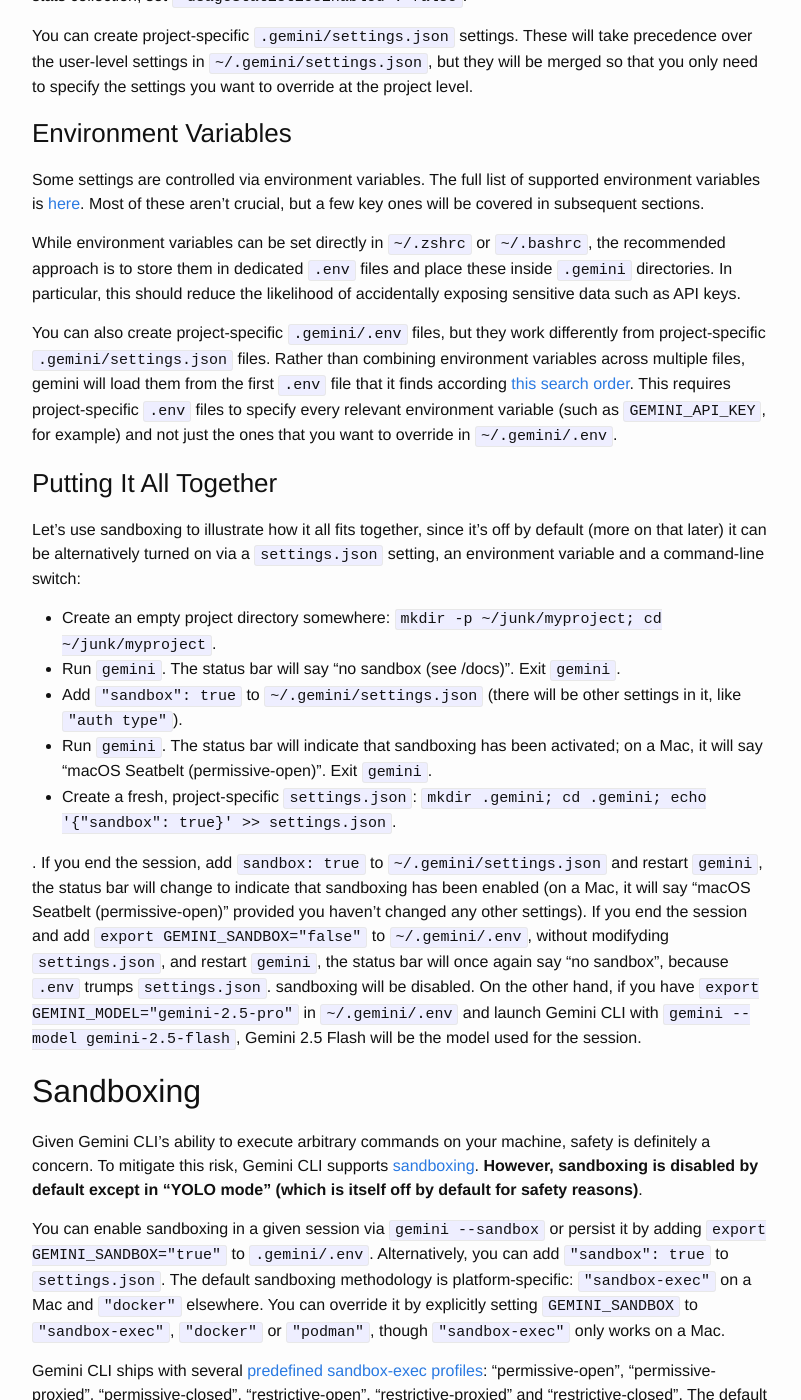
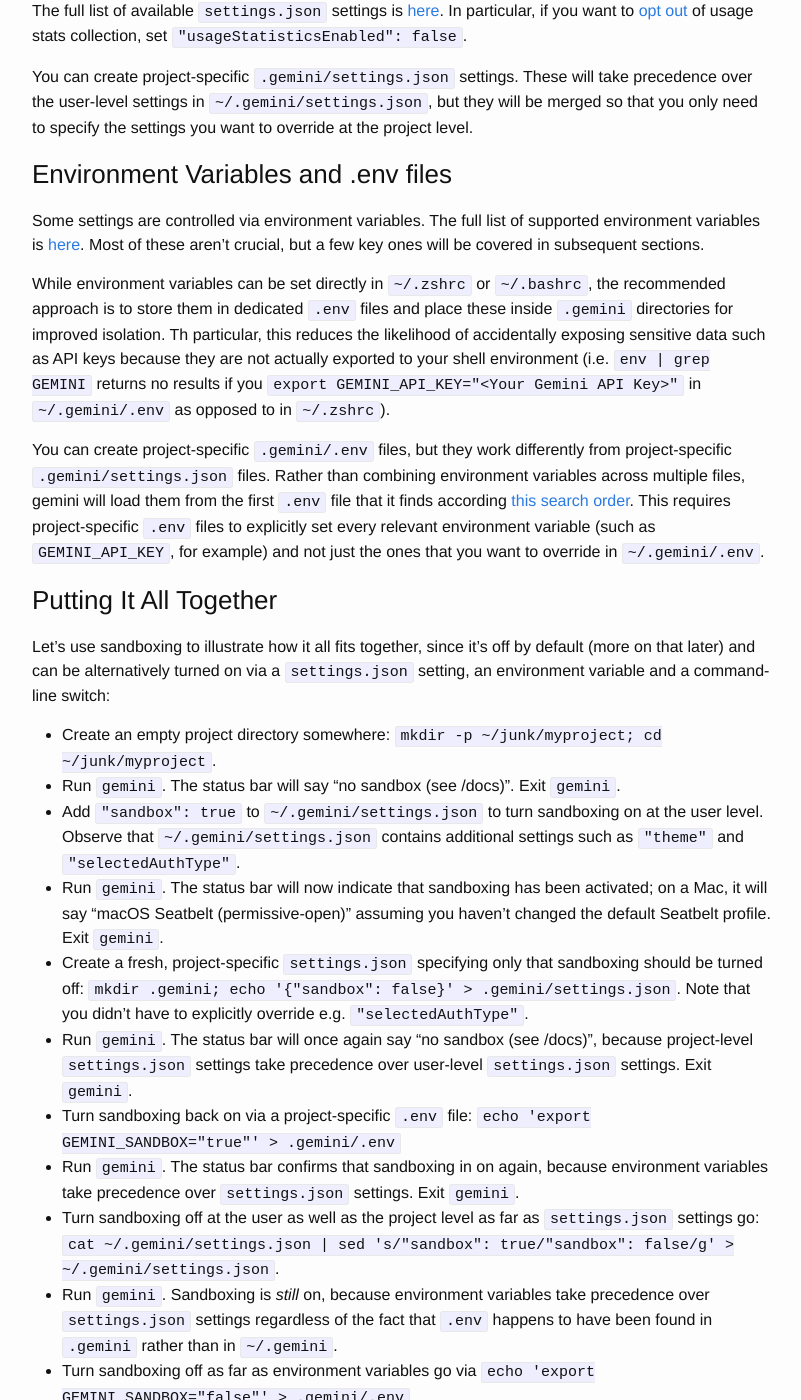
Before and after one commit to vglazer/vglazer.github.io, a Jekyll site: the page built from _posts/2025-07-22-gemini-cli-notes.md, in a window 1280 px wide and 1400 px high, scrolled down 1748 px. Shown: the whole window, without its empty margins (238-1039 px from the left). Built offline with Jekyll 4.4.1, drawn with Linux system fonts in a browser that asks for light colours; nearby versions of some CDN libraries; some of the changed text lies outside the part shown.

Commit message:
More edits

```diff
--- a/_posts/2025-07-22-gemini-cli-notes.md
+++ b/_posts/2025-07-22-gemini-cli-notes.md
@@ -1,13 +1,15 @@
 ---
 layout: post
-title:  "Getting Started with Gemini CLI"
+title:  "Gemini CLI Notes"
 date:   2025-07-22 16:47:00
-permalink: getting-started-with-gemini-cli-on-a-mac
-categories: ai agents llms productiviy devtools osx gemini google
+permalink: gemini-cli-notes
+categories: ai agents llms productiviy devtools osx gemini gemini-cli google
 ---
 
-## Why this post
-The Gemini CLI [launch post](https://blog.google/technology/developers/introducing-gemini-cli-open-source-ai-agent/) does a good job of summarizing the tool's capabiliies and the [GitHub repo README.md](https://github.com/google-gemini/gemini-cli/) should help you get up and running quickly. However, the [full docs](https://github.com/google-gemini/gemini-cli/blob/main/docs/index.md) cover a lot of ground and I thought others might also find the notes I took to help me navigate them useful. While there is a bit of a Mac focus, most of this should hopefully apply on other platforms as well.
+## Why this post?
+The Gemini CLI [launch post](https://blog.google/technology/developers/introducing-gemini-cli-open-source-ai-agent/) already does a good job of summarizing the tool's capabiliies and the [GitHub repo README.md](https://github.com/google-gemini/gemini-cli/) should help you get up and running quickly.
+
+However, the [full documentation](https://github.com/google-gemini/gemini-cli/blob/main/docs/index.md) covers a lot of ground and I thought others might find the notes I took to help me navigate it useful. While there is a bit of a Mac focus, most of this should hopefully apply on other platforms as well.
 
 ## TL;DR
 - Most settings are controlled via `~/.gemini/settings.json`. Project-specific `.gemini/settings.json` settings will be merged with the ones in `~/.gemini/settings.json`, so that you need only specify the ones you want to override.
@@ -31,31 +33,37 @@ You can subsequently switch between different authentication methods in a `gemin
 Your choice of authentication method will determine the API request rate limits ([Gemini Code Assist](https://ai.google.dev/gemini-api/docs/rate-limits#free-tier), [Vertex AI](https://cloud.google.com/vertex-ai/generative-ai/docs/quotas), [Vertex AI Express Mode](https://cloud.google.com/vertex-ai/generative-ai/docs/start/express-mode/overview#models)) and [what data is collected](https://github.com/google-gemini/gemini-cli/blob/main/docs/tos-privacy.md).
 
 ## Configuration
-Gemini CLI configuration involves a mix of command-line arguments, `.gemini/settings.json` files and environment variables. The exact order in which configuration layers are processed is described [here](https://github.com/google-gemini/gemini-cli/blob/main/docs/cli/configuration.md#configuration-layers).
+Gemini CLI configuration involves a complex mix of command-line arguments, `settings.json` files and environment variables (optionally saved in `.env` files). The exact order in which configuration layers are processed is described [here](https://github.com/google-gemini/gemini-cli/blob/main/docs/cli/configuration.md#configuration-layers).
 
-### settings.json
+### settings.json files
 The first time you run the `gemini` command-line utility, it will save a couple of settings to `~/.gemini/settings.json`, namely `"theme"` (e.g. [Dracula](https://draculatheme.com)) and `"auth type"` (e.g. `"oauth-personal"` or `"gemini-api-key"`).
 
 The full list of available `settings.json` settings is [here](https://github.com/google-gemini/gemini-cli/blob/main/docs/cli/configuration.md#available-settings-in-settingsjson). In particular, if you want to [opt out](https://github.com/google-gemini/gemini-cli/blob/main/docs/cli/configuration.md#usage-statistics) of usage stats collection, set `"usageStatisticsEnabled": false`.
 
 You can create project-specific `.gemini/settings.json` settings. These will take precedence over the user-level settings in `~/.gemini/settings.json`, but they will be merged so that you only need to specify the settings you want to override at the project level.
 
-### Environment Variables
+### Environment Variables and .env files
 Some settings are controlled via environment variables. The full list of supported environment variables is [here](https://github.com/google-gemini/gemini-cli/blob/main/docs/cli/configuration.md#environment-variables--env-files). Most of these aren't crucial, but a few key ones will be covered in subsequent sections.
 
-While environment variables can be set directly in `~/.zshrc` or `~/.bashrc`, the recommended approach is to store them in dedicated `.env` files and place these inside `.gemini` directories. In particular, this should reduce the likelihood of accidentally exposing sensitive data such as API keys.
+While environment variables can be set directly in `~/.zshrc` or `~/.bashrc`, the recommended approach is to store them in dedicated `.env` files and place these inside `.gemini` directories for improved isolation. Th particular, this reduces   the likelihood of accidentally exposing sensitive data such as API keys because they are not actually exported to your shell environment (i.e. `env | grep GEMINI` returns no results if you `export GEMINI_API_KEY="<Your Gemini API Key>"` in `~/.gemini/.env` as opposed to in `~/.zshrc`).
 
-You can also create project-specific `.gemini/.env` files, but they work differently from project-specific `.gemini/settings.json` files. Rather than combining environment variables across multiple files, gemini will load them from the first `.env` file that it finds according [this search order](https://github.com/google-gemini/gemini-cli/blob/main/docs/cli/authentication.md#persisting-environment-variables-with-env-files). This requires project-specific `.env` files to specify every relevant environment variable (such as `GEMINI_API_KEY`, for example) and not just the ones that you want to override in `~/.gemini/.env`.
+You can create project-specific `.gemini/.env` files, but they work differently from project-specific `.gemini/settings.json` files. Rather than combining environment variables across multiple files, gemini will load them from the first `.env` file that it finds according [this search order](https://github.com/google-gemini/gemini-cli/blob/main/docs/cli/authentication.md#persisting-environment-variables-with-env-files). This requires project-specific `.env` files to explicitly set every relevant environment variable (such as `GEMINI_API_KEY`, for example) and not just the ones that you want to override in `~/.gemini/.env`.
 
 ### Putting It All Together
-Let's use sandboxing to illustrate how it all fits together, since it's off by default (more on that later) it can be alternatively turned on via a `settings.json` setting, an environment variable and a command-line switch:
+Let's use sandboxing to illustrate how it all fits together, since it's off by default (more on that later) and can be alternatively turned on via a `settings.json` setting, an environment variable and a command-line switch:
 - Create an empty project directory somewhere: `mkdir -p ~/junk/myproject; cd ~/junk/myproject`.
 - Run `gemini`. The status bar will say "no sandbox (see /docs)". Exit `gemini`.
-- Add `"sandbox": true` to `~/.gemini/settings.json` (there will be other settings in it, like `"auth type"`).
-- Run `gemini`. The status bar will indicate that sandboxing has been activated; on a Mac, it will say "macOS Seatbelt (permissive-open)". Exit `gemini`.
-- Create a fresh, project-specific `settings.json`: `mkdir .gemini; cd .gemini; echo '{"sandbox": true}' >> settings.json`.
-
-. If you end the session, add `sandbox: true` to `~/.gemini/settings.json` and restart `gemini`, the status bar will change to indicate that sandboxing has been enabled (on a Mac, it will say "macOS Seatbelt (permissive-open)" provided you haven't changed any other settings). If you end the session and add `export GEMINI_SANDBOX="false"` to `~/.gemini/.env`, without modifyding `settings.json`, and restart `gemini`, the status bar will once again say "no sandbox", because `.env` trumps `settings.json`. sandboxing will be disabled. On the other hand, if you have `export GEMINI_MODEL="gemini-2.5-pro"` in `~/.gemini/.env` and launch Gemini CLI with `gemini --model gemini-2.5-flash`, Gemini 2.5 Flash will be the model used for the session.
+- Add `"sandbox": true` to `~/.gemini/settings.json` to turn sandboxing on at the user level. Observe that `~/.gemini/settings.json` contains additional settings such as `"theme"` and `"selectedAuthType"`.
+- Run `gemini`. The status bar will now indicate that sandboxing has been activated; on a Mac, it will say "macOS Seatbelt (permissive-open)" assuming you haven't changed the default Seatbelt profile. Exit `gemini`.
+- Create a fresh, project-specific `settings.json` specifying only that sandboxing should be turned off: `mkdir .gemini; echo '{"sandbox": false}' > .gemini/settings.json`. Note that you didn't have to explicitly override e.g. `"selectedAuthType"`.
+- Run `gemini`. The status bar will once again say "no sandbox (see /docs)", because project-level `settings.json` settings take precedence over user-level `settings.json` settings. Exit `gemini`.
+- Turn sandboxing back on via a project-specific `.env` file: `echo 'export GEMINI_SANDBOX="true"' > .gemini/.env`
+- Run `gemini`. The status bar confirms that sandboxing in on again, because environment variables take precedence over `settings.json` settings. Exit `gemini`.
+- Turn sandboxing off at the user as well as the project level as far as `settings.json` settings go: `cat ~/.gemini/settings.json | sed 's/"sandbox": true/"sandbox": false/g' > ~/.gemini/settings.json`.
+- Run `gemini`. Sandboxing is _still_ on, because environment variables take precedence over `settings.json` settings regardless of the fact that `.env` happens to have been found in `.gemini` rather than in `~/.gemini`.
+- Turn sandboxing off as far as environment variables go via `echo 'export GEMINI_SANDBOX="false"' > .gemini/.env`.
+- Run `gemini` to confirm that sandboxing is indeed off. Exit `gemini`.
+- Run `gemini --sandbox`. Sandboxing is in now on, because command-line arguments take precedence over environment variables.
 
 ## Sandboxing
 Given Gemini CLI's ability to execute arbitrary commands on your machine, safety is definitely a concern. To mitigate this risk, Gemini CLI supports [sandboxing](https://github.com/google-gemini/gemini-cli/blob/main/docs/sandbox.md). **However, sandboxing is disabled by default except in "YOLO mode" (which is itself off by default for safety reasons)**.
```
